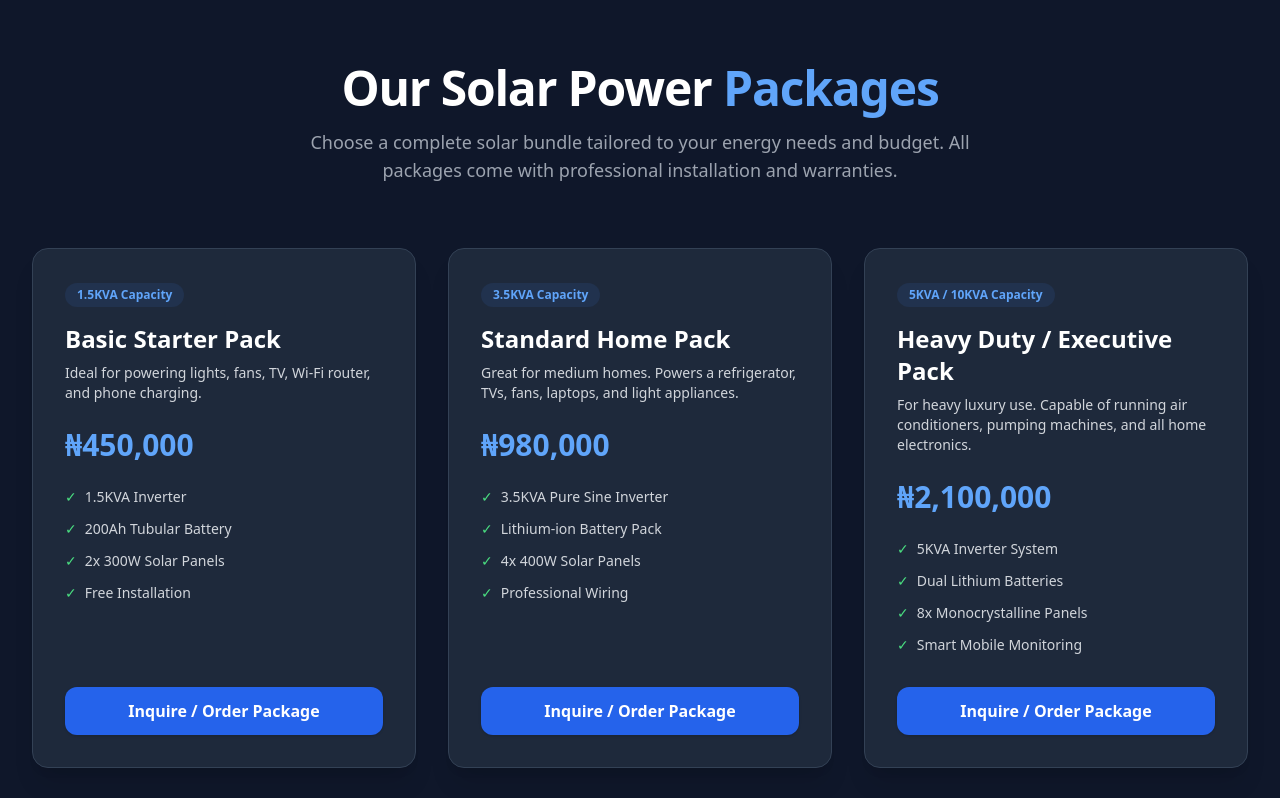
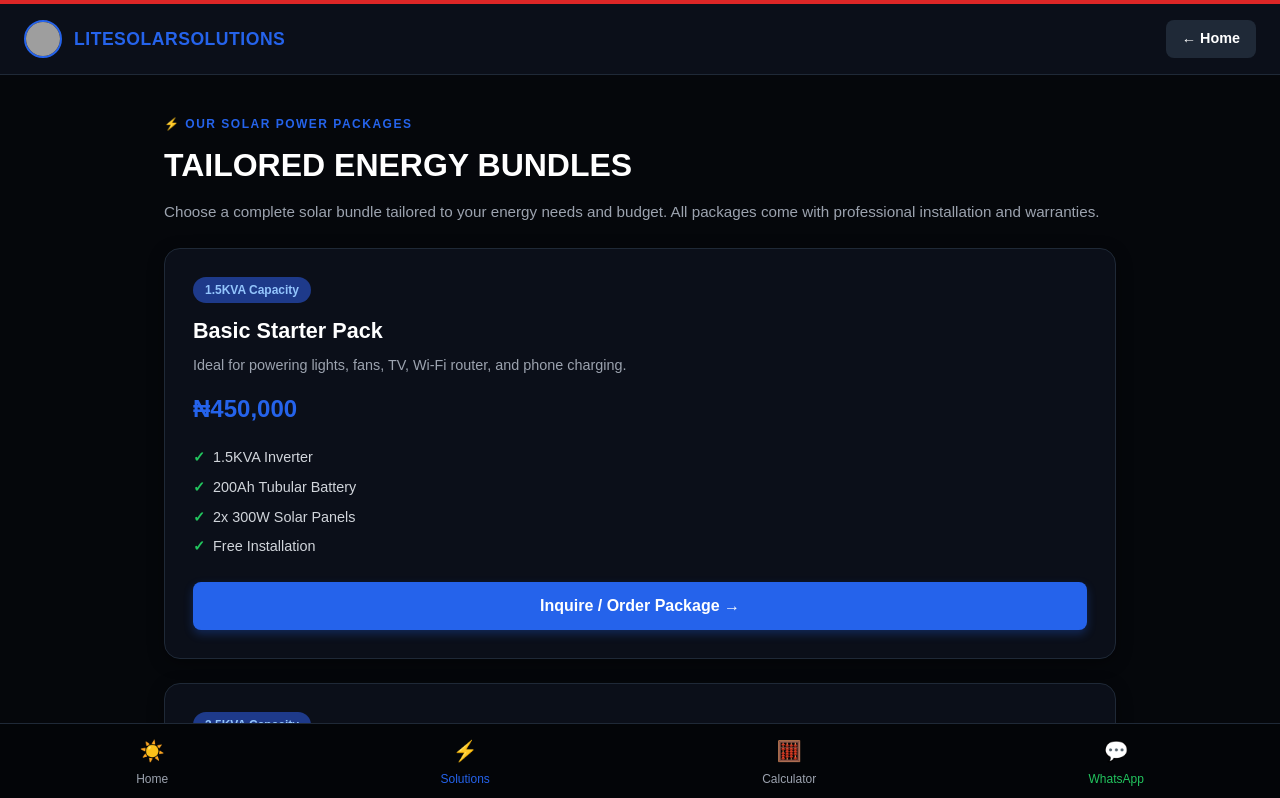
Before and after one commit to litesolar/litesolarsolutions, a Next.js app: page /packages in a window 1280 px wide. Shown: the top 798 px of the page. Built offline with nearby package versions, Linux system fonts and the light colour scheme; grey boxes are pictures that could not be loaded.

Commit message:
Update page.jsx

```diff
--- a/app/packages/page.jsx
+++ b/app/packages/page.jsx
@@ -1,86 +1,124 @@
+'use client';
 import Link from 'next/link';
 
 export default function PackagesPage() {
   const packages = [
     {
-      id: '1',
+      capacity: '1.5KVA Capacity',
       name: 'Basic Starter Pack',
-      capacity: '1.5KVA',
-      description: 'Ideal for powering lights, fans, TV, Wi-Fi router, and phone charging.',
+      desc: 'Ideal for powering lights, fans, TV, Wi-Fi router, and phone charging.',
       price: '₦450,000',
-      features: ['1.5KVA Inverter', '200Ah Tubular Battery', '2x 300W Solar Panels', 'Free Installation']
+      features: ['1.5KVA Inverter', '200Ah Tubular Battery', '2x 300W Solar Panels', 'Free Installation'],
     },
     {
-      id: '2',
+      capacity: '3.5KVA Capacity',
       name: 'Standard Home Pack',
-      capacity: '3.5KVA',
-      description: 'Great for medium homes. Powers a refrigerator, TVs, fans, laptops, and light appliances.',
+      desc: 'Great for medium homes. Powers a refrigerator, TVs, fans, laptops, and light appliances.',
       price: '₦980,000',
-      features: ['3.5KVA Pure Sine Inverter', 'Lithium-ion Battery Pack', '4x 400W Solar Panels', 'Professional Wiring']
+      features: ['3.5KVA Pure Sine Inverter', 'Lithium-ion Battery Pack', '4x 400W Solar Panels', 'Professional Wiring'],
     },
     {
-      id: '3',
-      name: 'Heavy Duty / Executive Pack',
-      capacity: '5KVA / 10KVA',
-      description: 'For heavy luxury use. Capable of running air conditioners, pumping machines, and all home electronics.',
-      price: '₦2,100,000',
-      features: ['5KVA Inverter System', 'Dual Lithium Batteries', '8x Monocrystalline Panels', 'Smart Mobile Monitoring']
-    }
+      capacity: '5KVA / 10KVA Capacity',
+      name: 'Executive / Mansion Pack',
+      desc: 'Heavy-duty power for large homes and offices. Can power ACs, pumping machines, and all household appliances.',
+      price: '₦2,200,000+',
+      features: ['5KVA or 10KVA Robust Inverter', 'Dual Lithium Battery Bank', '8x 400W Solar Panels', 'Smart Changeover & Surges Protection'],
+    },
   ];
 
   return (
-    <div className="min-h-screen bg-slate-900 text-white font-sans py-16 px-4 sm:px-6 lg:px-8">
-      <div className="max-w-7xl mx-auto">
-        <div className="text-center mb-16">
-          <h1 className="text-3xl md:text-5xl font-extrabold tracking-tight mb-4">
-            Our Solar Power <span className="text-blue-400">Packages</span>
+    <div style={{ minHeight: '100vh', backgroundColor: '#05070b', color: '#ffffff', fontFamily: 'sans-serif', paddingBottom: '7rem' }}>
+
+      {/* Top Accent Bar */}
+      <div style={{ height: '4px', backgroundColor: '#dc2626', width: '100%' }}></div>
+
+      {/* Navigation Header */}
+      <nav style={{ display: 'flex', justifyContent: 'space-between', alignItems: 'center', padding: '1rem 1.5rem', backgroundColor: '#0b0f19', borderBottom: '1px solid #1f2937', position: 'sticky', top: 0, zIndex: 100 }}>
+        <Link href="/" style={{ display: 'flex', alignItems: 'center', gap: '0.75rem', textDecoration: 'none' }}>
+          <img
+            src="https://i.ibb.co/rGYcpw14/Whats-App-Image-2026-09-14-at-10-04-51.jpg"
+            alt="Logo"
+            style={{ height: '38px', width: '38px', objectFit: 'cover', borderRadius: '50%', border: '2px solid #2563eb' }}
+          />
+          <span style={{ fontSize: '1.1rem', fontWeight: '900', color: '#2563eb', letterSpacing: '0.5px' }}>LITESOLARSOLUTIONS</span>
+        </Link>
+        <Link href="/" style={{ color: '#ffffff', textDecoration: 'none', fontSize: '0.9rem', fontWeight: 'bold', backgroundColor: '#1f2937', padding: '0.5rem 1rem', borderRadius: '0.5rem' }}>
+          ← Home
+        </Link>
+      </nav>
+
+      {/* Header Section */}
+      <div style={{ maxWidth: '1000px', margin: '0 auto', padding: '2.5rem 1.5rem 1.5rem 1.5rem' }}>
+        <div style={{ fontSize: '0.75rem', fontWeight: '700', color: '#2563eb', letterSpacing: '1.5px', marginBottom: '0.5rem' }}>
+          ⚡ OUR SOLAR POWER PACKAGES
+        </div>
+        <h1 style={{ fontSize: '2rem', fontWeight: '900', marginBottom: '0.75rem', textTransform: 'uppercase' }}>
+          Tailored Energy Bundles
         </h1>
-          <p className="text-gray-400 max-w-2xl mx-auto text-lg">
+        <p style={{ color: '#9ca3af', fontSize: '0.95rem', lineHeight: '1.5' }}>
           Choose a complete solar bundle tailored to your energy needs and budget. All packages come with professional installation and warranties.
         </p>
       </div>
 
-        {/* Packages Grid */}
-        <div className="grid grid-cols-1 md:grid-cols-3 gap-8">
-          {packages.map((pkg) => (
-            <div key={pkg.id} className="bg-slate-800 border border-slate-700 rounded-2xl p-8 flex flex-col justify-between shadow-xl">
-              <div>
-                <div className="inline-block px-3 py-1 bg-blue-500/10 text-blue-400 text-xs font-semibold rounded-full mb-4">
-                  {pkg.capacity} Capacity
+      {/* Packages List */}
+      <div style={{ maxWidth: '1000px', margin: '0 auto', padding: '0 1.5rem', display: 'flex', flexDirection: 'column', gap: '1.5rem' }}>
+        {packages.map((pkg, index) => (
+          <div key={index} style={{ backgroundColor: '#0b0f19', border: '1px solid #1f2937', borderRadius: '1rem', padding: '1.75rem', boxShadow: '0 4px 16px rgba(0,0,0,0.4)', position: 'relative', overflow: 'hidden' }}>
+
+            {/* Top Badge */}
+            <div style={{ display: 'inline-block', backgroundColor: '#1e3a8a', color: '#93c5fd', fontSize: '0.75rem', fontWeight: 'bold', padding: '0.25rem 0.75rem', borderRadius: '1rem', marginBottom: '0.75rem' }}>
+              {pkg.capacity}
             </div>
-                <h3 className="text-2xl font-bold mb-2">{pkg.name}</h3>
-                <p className="text-gray-300 text-sm mb-6">{pkg.description}</p>
 
-                <div className="text-3xl font-extrabold text-blue-400 mb-6">
+            <h3 style={{ fontSize: '1.35rem', fontWeight: '800', color: '#ffffff', marginBottom: '0.5rem' }}>
+              {pkg.name}
+            </h3>
+
+            <p style={{ color: '#9ca3af', fontSize: '0.9rem', marginBottom: '1rem', lineHeight: '1.4' }}>
+              {pkg.desc}
+            </p>
+
+            <div style={{ fontSize: '1.5rem', fontWeight: '900', color: '#2563eb', marginBottom: '1.25rem' }}>
               {pkg.price}
             </div>
 
-                <ul className="space-y-3 mb-8 text-sm text-gray-300">
-                  {pkg.features.map((feature, index) => (
-                    <li key={index} className="flex items-center gap-2">
-                      <span className="text-green-400">✓</span> {feature}
+            {/* Features Checklist */}
+            <ul style={{ listStyle: 'none', padding: 0, margin: '0 0 1.5rem 0', display: 'flex', flexDirection: 'column', gap: '0.5rem' }}>
+              {pkg.features.map((feat, idx) => (
+                <li key={idx} style={{ color: '#d1d5db', fontSize: '0.9rem', display: 'flex', alignItems: 'center', gap: '0.5rem' }}>
+                  <span style={{ color: '#22c55e', fontWeight: 'bold' }}>✓</span> {feat}
                 </li>
               ))}
             </ul>
-              </div>
 
-              <Link
-                href="/quote"
-                className="w-full py-3 bg-blue-600 hover:bg-blue-700 text-center font-semibold rounded-xl transition shadow"
-              >
-                Inquire / Order Package
+            <Link href="/quote" style={{ display: 'block', textAlign: 'center', backgroundColor: '#2563eb', color: '#ffffff', padding: '0.75rem', borderRadius: '0.5rem', fontWeight: 'bold', textDecoration: 'none', boxShadow: '0 4px 10px rgba(37, 99, 235, 0.3)' }}>
+              Inquire / Order Package →
             </Link>
+
           </div>
         ))}
       </div>
 
-        {/* Back Home link */}
-        <div className="text-center mt-12">
-          <Link href="/" className="text-blue-400 hover:underline text-sm font-medium">
-            &larr; Back to Home
+      {/* Bottom Mobile Navigation Bar */}
+      <div style={{ position: 'fixed', bottom: 0, left: 0, right: 0, backgroundColor: '#030508', borderTop: '1px solid #1f2937', display: 'flex', justifyContent: 'space-around', alignItems: 'center', padding: '0.75rem 0', zIndex: 150 }}>
+        <Link href="/" style={{ display: 'flex', flexDirection: 'column', alignItems: 'center', color: '#9ca3af', textDecoration: 'none', fontSize: '0.75rem', gap: '0.25rem' }}>
+          <span style={{ fontSize: '1.25rem' }}>☀️</span>
+          <span>Home</span>
         </Link>
+        <Link href="/packages" style={{ display: 'flex', flexDirection: 'column', alignItems: 'center', color: '#2563eb', textDecoration: 'none', fontSize: '0.75rem', gap: '0.25rem' }}>
+          <span style={{ fontSize: '1.25rem' }}>⚡</span>
+          <span>Solutions</span>
+        </Link>
+        <Link href="/#calculator" style={{ display: 'flex', flexDirection: 'column', alignItems: 'center', color: '#9ca3af', textDecoration: 'none', fontSize: '0.75rem', gap: '0.25rem' }}>
+          <span style={{ fontSize: '1.25rem' }}>🧮</span>
+          <span>Calculator</span>
+        </Link>
+        <a href="https://wa.me/" target="_blank" rel="noopener noreferrer" style={{ display: 'flex', flexDirection: 'column', alignItems: 'center', color: '#22c55e', textDecoration: 'none', fontSize: '0.75rem', gap: '0.25rem' }}>
+          <span style={{ fontSize: '1.25rem' }}>💬</span>
+          <span>WhatsApp</span>
+        </a>
       </div>
-      </div>
+
     </div>
   );
 }
```
Lines whose indentation alone changed are shown as unchanged.
